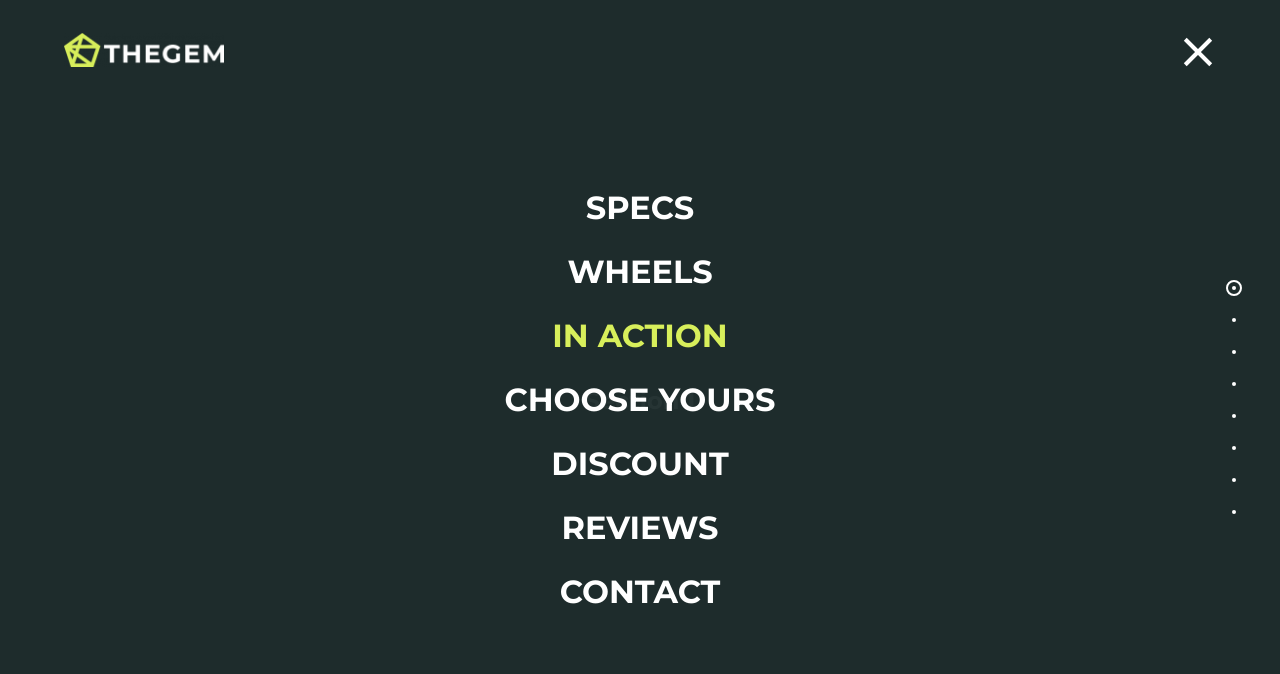
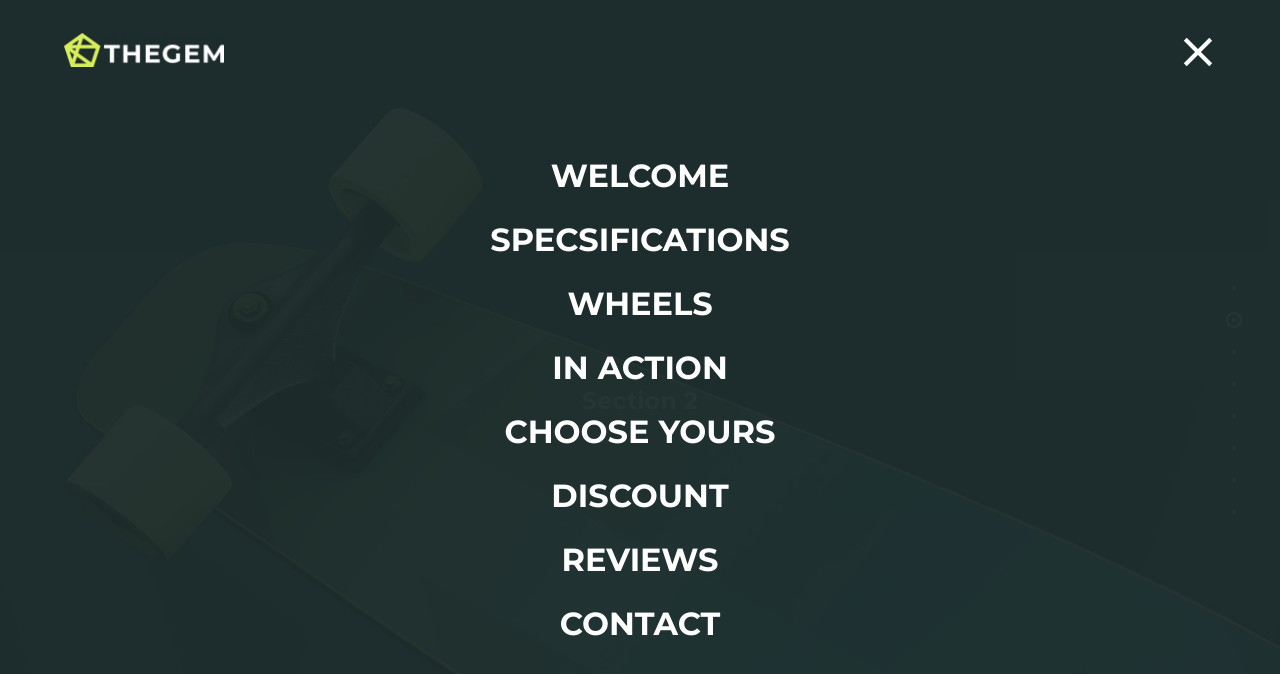
Before and after one commit to NaKMiers/Street_Slicer, a React (Create React App) app: page / in a window 1280 px wide. Both pictures are taken after a click on the button 1198 px from the left and 50 px from the top of the page. Shown: the top 674 px of the page. Built offline with nearby package versions, Linux system fonts and the light colour scheme.

Commit message:
nav modal change slide, change slide fixed background, infinitive slide, nav active, auto scroll base on url

```diff
--- a/src/App.jsx
+++ b/src/App.jsx
@@ -1,31 +1,111 @@
-import React, { useState } from 'react'
+import React, { useCallback, useEffect, useRef, useState } from 'react'
 import styles from './App.module.scss'
 import Header from './components/Header'
+import { maxSlideIndex, paths, slideLength } from './data'
 
 function App() {
    const [curPath, setCurPath] = useState('#welcome')
+   const [slide, setSlide] = useState(0)
+   const [isSliding, setSliding] = useState(false)
+   const slideTrackRef = useRef()
+   console.log('slide: ', slide)
 
-   const paths = [
-      { path: '#welcome', label: 'Welcome', default: true },
-      { path: '#specs', label: 'Specsifications' },
-      { path: '#wheels', label: 'Wheels' },
-      { path: '#in-action', label: 'In Action' },
-      { path: '#choose-yours', label: 'Choose Yours' },
-      { path: '#discount', label: 'Discount' },
-      { path: '#reviews', label: 'Reviews' },
-      { path: '#contact', label: 'Contact' },
-   ]
+   // SLIDER functions ------------------
 
-   const handleShowSlideTitle = e => {
+   // set initial current path
+   useEffect(() => {
+      const url = new URL(window.location.href)
+      setCurPath(url.hash)
+   }, [])
+
+   // set initial slide base on current path
+   useEffect(() => {
+      let index = curPath === '' ? 1 : paths.findIndex(path => path.path === curPath)
+      setSlide(index + 1)
+   }, [curPath])
+
+   const handleSlide = useCallback(value => {
+      // update path url
+      let index = value === 0 ? paths.length - 1 : value === maxSlideIndex ? 0 : value - 1
+      const previousURL = window.location.href.split('/').slice(0, -1).join('/')
+      const nextPath = paths[index].path
+      window.location.href = previousURL + '/' + nextPath
+
+      setSlide(value)
+   }, [])
+
+   const handleWheel = useCallback(
+      e => {
+         if (!isSliding) {
+            setSliding(true)
+            if (e.deltaY > 0) {
+               // change to next slide
+               // if last slide
+               if (slide === slideLength) {
+                  handleSlide(maxSlideIndex)
+                  console.log(11111)
+
+                  setTimeout(() => {
+                     console.log(121321)
+                     slideTrackRef.current.style.transition = 'none'
+                     handleSlide(1)
+                  }, 1010)
+
+                  setTimeout(() => {
+                     slideTrackRef.current.style.transition = 'all 1s ease-in-out'
+                  }, 1050)
+               } else {
+                  handleSlide(slide + 1)
+               }
+            } else if (e.deltaY < 0) {
+               // change to prev slide
+               // if first slide
+               if (slide === 1) {
+                  handleSlide(0)
+                  console.log(22222)
+
+                  setTimeout(() => {
+                     console.log(121321)
+                     slideTrackRef.current.style.transition = 'none'
+                     handleSlide(slideLength)
+                  }, 1010)
+
+                  setTimeout(() => {
+                     slideTrackRef.current.style.transition = 'all 1s ease-in-out'
+                  }, 1050)
+               } else {
+                  handleSlide(slide - 1)
+               }
+            }
+
+            setTimeout(() => {
+               setSliding(false)
+            }, 1050) // slideTract duration 1s
+         }
+      },
+      [handleSlide, isSliding, slide]
+   )
+
+   // change slide on wheel
+   useEffect(() => {
+      window.addEventListener('wheel', handleWheel)
+      return () => {
+         window.removeEventListener('wheel', handleWheel)
+      }
+   }, [handleWheel])
+
+   // NAV SLIDER functions ------------------
+
+   const handleShowSlideTitle = useCallback(e => {
       const elements = [...e.currentTarget.children]
       const div = elements[elements.length - 1]
 
       div.classList.remove(styles.hide)
       div.style.display = 'block'
       div.classList.add(styles.show)
-   }
+   }, [])
 
-   const handleHideSlideTitle = e => {
+   const handleHideSlideTitle = useCallback(e => {
       const elements = [...e.currentTarget.children]
       const div = elements[elements.length - 1]
 
@@ -34,27 +114,30 @@ function App() {
       setTimeout(() => {
          div.style.display = 'none'
       }, 190) // duration: 0.2s
-   }
+   }, [])
+
+   const handleActiveNavSlider = useCallback(
+      index =>
+         slide === 0 ? index === paths.length - 1 : slide === 9 ? index === 0 : index === slide - 1,
+      [slide]
+   )
 
    return (
       <div className={styles.App}>
          {/* HEADER */}
-         <Header />
+         <Header handleSlide={handleSlide} />
 
          <div className={styles.navSlider}>
             <ul>
-               {paths.map(path => (
+               {paths.map((path, index) => (
                   <li
                      key={path.path}
                      className={styles.slideNavItem}
                      onMouseOver={handleShowSlideTitle}
                      onMouseLeave={handleHideSlideTitle}
+                     onClick={() => handleSlide(index + 1)}
                   >
-                     <a
-                        href={path.path}
-                        className={path.path === curPath ? styles.active : ''}
-                        onClick={() => setCurPath(path.path)}
-                     >
+                     <a href={path.path} className={handleActiveNavSlider(index) ? styles.active : ''}>
                         <span />
                      </a>
                      <div style={{ display: 'none' }}>{path.label}</div>
@@ -64,30 +147,46 @@ function App() {
          </div>
 
          <div className={styles.container}>
-            <section className={`${styles.section} ${styles.section1}`} id='welcome'>
+            <div
+               className={styles.slideTrack}
+               style={{ marginTop: `calc(-100vh * ${slide})` }}
+               ref={slideTrackRef}
+            >
+               {/* 8 o */}
+               <section className={`${styles.section} ${styles.section8}`}>
+                  <h1>Section 8</h1>
+               </section>
+
+               <section className={`${styles.section} ${styles.section1}`}>
                   <h1>Section 1</h1>
                </section>
-            <section className={`${styles.section} ${styles.section2}`} id='specs'>
+               <section className={`${styles.section} ${styles.section2}`}>
                   <h1>Section 2</h1>
                </section>
-            <section className={`${styles.section} ${styles.section3}`} id='wheels'>
+               <section className={`${styles.section} ${styles.section3}`}>
                   <h1>Section 3</h1>
                </section>
-            <section className={`${styles.section} ${styles.section4}`} id='in-action'>
+               <section className={`${styles.section} ${styles.section4}`}>
                   <h1>Section 4</h1>
                </section>
-            <section className={`${styles.section} ${styles.section5}`} id='choose-yours'>
+               <section className={`${styles.section} ${styles.section5}`}>
                   <h1>Section 5</h1>
                </section>
-            <section className={`${styles.section} ${styles.section6}`} id='discount'>
+               <section className={`${styles.section} ${styles.section6}`}>
                   <h1>Section 6</h1>
                </section>
-            <section className={`${styles.section} ${styles.section7}`} id='reviews'>
+               <section className={`${styles.section} ${styles.section7}`}>
                   <h1>Section 7</h1>
                </section>
-            <section className={`${styles.section} ${styles.section8}`} id='contact'>
+               <section className={`${styles.section} ${styles.section8}`}>
                   <h1>Section 8</h1>
                </section>
+
+               {/* 1 x */}
+               <section className={`${styles.section} ${styles.section1}`}>
+                  <h1>Section 1</h1>
+               </section>
+            </div>
          </div>
       </div>
    )
--- a/src/App.module.scss
+++ b/src/App.module.scss
@@ -72,9 +72,15 @@
 .container {
    width: 100%;
    height: 100vh;
+   overflow: hidden;
    scroll-behavior: smooth;
-   overflow-y: scroll;
    scroll-snap-type: y mandatory;
+}
+
+.slideTrack {
+   width: 100%;
+   height: 100%;
+   transition: all 1s ease-in-out;
 }
 
 .section {
@@ -84,39 +90,41 @@
    justify-content: center;
    align-items: center;
    scroll-snap-align: start;
+   background-size: cover !important;
+   // background-attachment: fixed !important;
 
    &.section1 {
-      background: #333;
+      background: url('../public/imgs/background1.jpg') no-repeat center fixed;
       color: #fff;
    }
 
    &.section2 {
-      background: #ddd;
+      background: url('../public/imgs/background2.jpg') no-repeat center fixed;
       color: #333;
    }
 
    &.section3 {
-      background: #333;
+      background: url('../public/imgs/background3.jpg') no-repeat center fixed;
       color: #fff;
    }
    &.section4 {
-      background: #ddd;
+      background: url('../public/imgs/background8.jpg') no-repeat center fixed;
       color: #333;
    }
    &.section5 {
-      background: #333;
+      background: url('../public/imgs/background5.jpg') no-repeat center fixed;
       color: #fff;
    }
    &.section6 {
-      background: #ddd;
+      background: url('../public/imgs/background6.jpg') no-repeat center fixed;
       color: #333;
    }
    &.section7 {
-      background: #333;
+      background: url('../public/imgs/background7.jpg') no-repeat center fixed;
       color: #fff;
    }
    &.section8 {
-      background: #ddd;
+      background: url('../public/imgs/background8.jpg') no-repeat center fixed;
       color: #333;
    }
 }
--- a/src/components/Header/index.jsx
+++ b/src/components/Header/index.jsx
@@ -1,10 +1,14 @@
 import React, { useRef } from 'react'
+import { paths } from '../../data'
 import styles from './style.module.scss'
 
-function Header() {
+function Header({ handleSlide }) {
    const menuModalRef = useRef(null)
    const menuBtnRef = useRef(null)
    const modalNav = useRef(null)
+
+   const url = new URL(window.location.href)
+   const curPath = url.hash
 
    const handleShowMenu = () => {
       menuModalRef.current.classList.remove(styles.close)
@@ -17,7 +21,8 @@ function Header() {
       menuBtnRef.current.classList.add(styles.open)
    }
 
-   const handleHideMenu = () => {
+   const handleHideMenu = value => {
+      // animation: overlay and body
       menuModalRef.current.classList.remove(styles.open)
       menuModalRef.current.classList.add(styles.close)
       setTimeout(() => {
@@ -28,10 +33,14 @@ function Header() {
       modalNav.current.classList.add(styles.close)
 
       menuBtnRef.current.classList.remove(styles.open)
+
+      // change slide
+      handleSlide(value)
    }
 
    return (
       <header className={styles.header}>
+         {/* Nomal Header */}
          <div className={styles.logo}>
             <img src='/imgs/logo.png' alt='logo' />
          </div>
@@ -42,6 +51,7 @@ function Header() {
          </button>
 
          <div className={styles.menuModal} ref={menuModalRef} style={{ display: 'none' }}>
+            {/* Overlay Header */}
             <header className={styles.header}>
                <div className={styles.logo}>
                   <img src='/imgs/logo.png' alt='logo' />
@@ -54,41 +64,17 @@ function Header() {
 
             <div className={styles.menuBody}>
                <ul ref={modalNav}>
-                  <li>
-                     <a onClick={handleHideMenu} href='#specs'>
-                        SPECS
-                     </a>
-                  </li>
-                  <li>
-                     <a onClick={handleHideMenu} href='#wheels'>
-                        WHEELS
-                     </a>
-                  </li>
-                  <li>
-                     <a onClick={handleHideMenu} href='#in-action' className={styles.active}>
-                        IN ACTION
-                     </a>
-                  </li>
-                  <li>
-                     <a onClick={handleHideMenu} href='#choose-yours'>
-                        CHOOSE YOURS
-                     </a>
-                  </li>
-                  <li>
-                     <a onClick={handleHideMenu} href='#discount'>
-                        DISCOUNT
-                     </a>
-                  </li>
-                  <li>
-                     <a onClick={handleHideMenu} href='#reviews'>
-                        REVIEWS
-                     </a>
-                  </li>
-                  <li>
-                     <a onClick={handleHideMenu} href='#contact'>
-                        CONTACT
-                     </a>
-                  </li>
+                  {paths.map((path, index) => (
+                     <li>
+                        <a
+                           href={path.path}
+                           className={curPath === path.path ? styles.active : ''}
+                           onClick={() => handleHideMenu(index + 1)}
+                        >
+                           {path.label}
+                        </a>
+                     </li>
+                  ))}
                </ul>
             </div>
          </div>
--- a/src/components/Header/style.module.scss
+++ b/src/components/Header/style.module.scss
@@ -2,13 +2,15 @@
    position: fixed;
    top: 0;
    left: 50%;
-   width: 100%;
+   z-index: 1;
    transform: translateX(-50%);
-   height: 100px;
 
    display: flex;
    justify-content: space-between;
    align-items: center;
+
+   width: 100%;
+   height: 100px;
 }
 
 .logo {
@@ -164,6 +166,7 @@
       & > a {
          font-size: 2rem;
          font-weight: 700;
+         text-transform: uppercase;
 
          &.active {
             color: #d8ef5b;
--- /dev/null
+++ b/src/data/index.js
@@ -0,0 +1,14 @@
+export const paths = [
+   { path: '#welcome', label: 'Welcome', default: true },
+   { path: '#specs', label: 'Specsifications' },
+   { path: '#wheels', label: 'Wheels' },
+   { path: '#in-action', label: 'In Action' },
+   { path: '#choose-yours', label: 'Choose Yours' },
+   { path: '#discount', label: 'Discount' },
+   { path: '#reviews', label: 'Reviews' },
+   { path: '#contact', label: 'Contact' },
+]
+
+export const slideLength = paths.length
+
+export const maxSlideIndex = slideLength + 2 - 1
```
Lines whose indentation alone changed are shown as unchanged.
